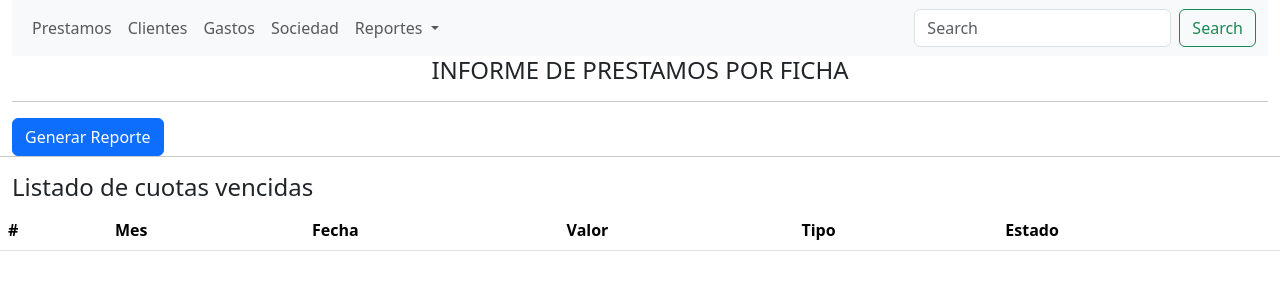
After one commit to wimartinezsa/credito, a PHP site: page /view/reportes/reporte5View.php in a window 1280 px wide. The commit adds this page. Shown: the top 300 px of the page. Run offline with PHP 8.4, Linux system fonts and the light colour scheme; lists and menus that the app fills with data are empty; some libraries are stand-ins or nearby versions.

Commit message:
reporte 5

```diff
--- a/view/head/head.php
+++ b/view/head/head.php
@@ -51,7 +51,7 @@
             <li><a class="dropdown-item" href="/creditos/view/reportes/reporte2View.php">Reporte de Gastos</a></li>
             <li><a class="dropdown-item" href="/creditos/view/reportes/reporte3View.php">Reporte de Prestamos</a></li>
             <li><a class="dropdown-item" href="/creditos/view/reportes/reporte4View.php">Reporte de Ficha</a></li>
-             <li><a class="dropdown-item" href="#">Cuotas Vencidas</a></li>
+             <li><a class="dropdown-item" href="/creditos/view/reportes/reporte5View.php">Cuotas Vencidas</a></li>
              <li><a class="dropdown-item" href="#">Hostorial del CLiente</a></li>
             <li><a class="dropdown-item" href="#">Creditos Negados</a></li>
           </ul>
--- a/view/reportes/reporte.js
+++ b/view/reportes/reporte.js
@@ -162,15 +162,17 @@ function listarPrestamosPorFechas(){
 
 }
 
-function reporteFicha(){
+async function reporteFicha(){
 const ficha = document.getElementById('ficha').value;
-    listarReporteFicha(ficha);
-    listarReporteCuotas(ficha);
+
+  await  listarReporteFicha(ficha);
+  await  listarReporteCuotas(ficha);
 }
 
 
 function listarReporteCuotas(ficha){
-    fetch(`../cuota/listarCuotas.php?ficha=${ficha}`, {
+
+    fetch(`./reporteCuotas.php?ficha=${ficha}`, {
         method: 'GET',
     })
     .then(response => response.json())
@@ -240,7 +242,7 @@ function listarReporteFicha(ficha){
     })
     .then(response => response.json())
     .then(data => {
-        console.log(data);
+
         const tabla = document.getElementById("tabla-reporte");
         if (!tabla) return;
 
@@ -256,11 +258,11 @@ function listarReporteFicha(ficha){
         }
 
         tbody.innerHTML = "";
-    let totalPrestamos = 0;
+
     //p.id_prestamo,s.sociedad,p.ficha,p.fecha_prestamo,p.interes,p.tiempo,p.valor_prestado,p.tipo,p.estado,pr.nombres
         data.forEach(ficha => {
             const row = tbody.insertRow();
-            totalPrestamos += parseFloat(ficha.valor_prestado);
+
             row.innerHTML = `
                 <td>${ficha.id_prestamo}</td>
                 <td>${ficha.sociedad}</td>
@@ -280,24 +282,13 @@ function listarReporteFicha(ficha){
             `;
         });
 
-       document.getElementById("total-gastos").innerHTML = "Total Prestamos: $" + totalPrestamos.toFixed(2);
+
 
        dataTableInstance = $('#tabla-reporte').DataTable({
     pageLength: 10,
     searching: true,
     ordering: true,
     paging: true,
-    dom: 'Bfrtip',
-    buttons: [
-        {
-            extend: 'excelHtml5',
-            text: 'Exportar a Excel',
-            title: 'Reporte_Prestamos',
-            exportOptions: {
-                columns: ':visible'
-            }
-        }
-    ]
 });
 
     })
@@ -311,8 +302,61 @@ function listarReporteFicha(ficha){
 }
 
 
+function reporteCuotaVencidas(){
+
+    fetch("./cuotaVencida.php", {
+        method: 'GET',
+    })
+    .then(response => response.json())
+    .then(data => {
+
+        const tabla = document.getElementById("tabla-reporte");
+        if (!tabla) return;
+
+        if (dataTableInstance) {
+            dataTableInstance.destroy();
+            dataTableInstance = null;
+        }
+
+        let tbody = tabla.querySelector('tbody');
+        if (!tbody) {
+            tbody = document.createElement('tbody');
+            tabla.appendChild(tbody);
+        }
+
+        tbody.innerHTML = "";
+
+    //p.id_prestamo,s.sociedad,p.ficha,p.fecha_prestamo,p.interes,p.tiempo,p.valor_prestado,p.tipo,p.estado,pr.nombres
+        data.forEach(cuota => {
+            const row = tbody.insertRow();
+
+            row.innerHTML = `
+                <td>${cuota.id_cuota}</td>
+                <td>${cuota.mes}</td>
+                <td>${cuota.fecha_cuota}</td>
+                <td>${cuota.valor}</td>
+                <td>${cuota.tipo}</td>
+                <td>${cuota.estado}</td>
+            `;
+        });
 
 
 
+       dataTableInstance = $('#tabla-reporte').DataTable({
+    pageLength: 10,
+    searching: true,
+    ordering: true,
+    paging: true,
+});
+
+    })
+    .catch(err => {
+        console.error(err);
+        alert('Error al listar cuotas vencidas: ' + err);
+    });
+
+}
 
 window.gastoPorFecha = gastoPorFecha;
+window.reporteCuotaVencidas = reporteCuotaVencidas;
+window.reporteFicha = reporteFicha;
--- /dev/null
+++ b/view/reportes/reporte5View.php
@@ -0,0 +1,52 @@
+
+<?php
+require_once ("../head/head.php");
+?>
+
+
+
+<div class="container-fluid">
+
+
+<h4 class="text-center">INFORME DE PRESTAMOS POR FICHA</h4>
+<hr>
+<div class="row">
+    <div class="col-md-6">
+        <div class="col-md-6 d-flex align-items-end">
+            <button class="btn btn-primary" id="btn-generar-reporte" onclick="reporteCuotaVencidas()">Generar Reporte</button>
+        </div>
+</div>
+<hr>
+
+<h4>Listado de cuotas vencidas</h4>
+<table class="table" id="tabla-cuotas">
+  <thead>
+    <tr>
+      <th scope="col">#</th>
+       <th scope="col">Mes</th>
+      <th scope="col">Fecha</th>
+      <th scope="col">Valor</th>
+      <th scope="col">Tipo</th>
+      <th scope="col">Estado</th>
+
+
+
+
+    </tr>
+  </thead>
+  <tbody>
+  </tbody>
+</table>
+
+
+
+</div>
+
+
+
+
+<?php
+require_once ("../head/footer.php");
+?>
+
+ <script src="../reportes/reporte.js"></script>
```
Also changed, not shown: controller/reporteController.php (+8 -0 lines), model/reporteModel.php (+19 -0 lines), view/reportes/cuotaVencida.php (added, +15 -0 lines), view/reportes/reporte4View.php (+7 -9 lines), view/reportes/reporteCuotas.php (added, +15 -0 lines).
